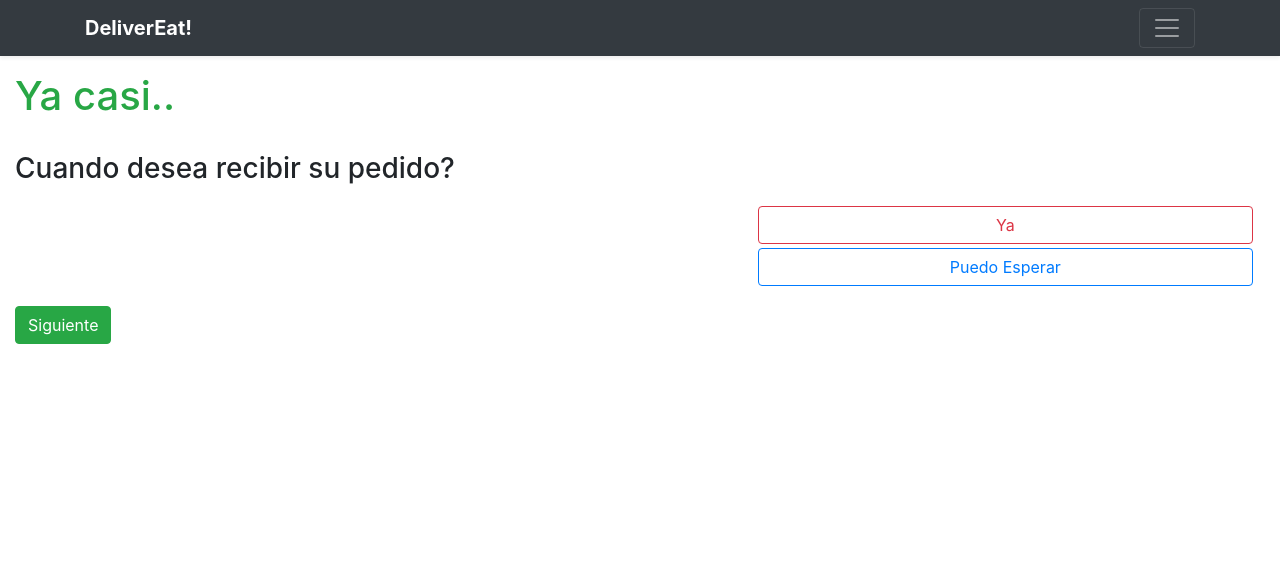
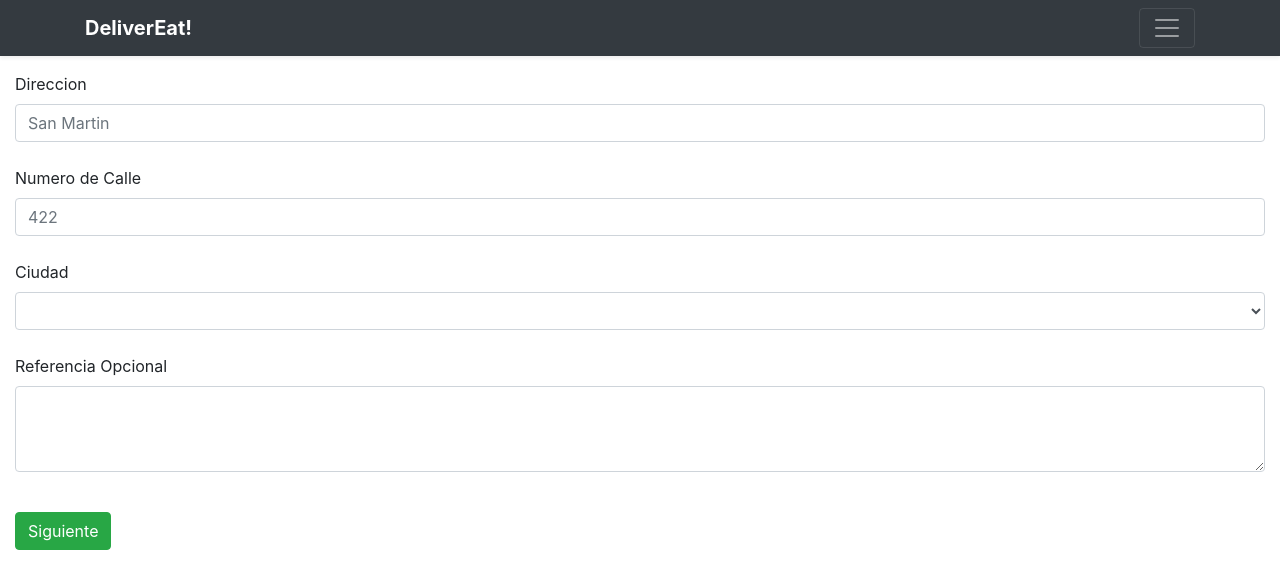
Before and after one commit to felipetillard/user-storyconfirmar-pedido, an Angular app: page / in a window 1280 px wide. Shown: the top 588 px of the page. Built offline with nearby package versions, Linux system fonts and the light colour scheme.

Commit message:
1 file modified

```diff
--- a/src/app/components/confirm-order/confirm-order.component.ts
+++ b/src/app/components/confirm-order/confirm-order.component.ts
@@ -8,7 +8,7 @@ import { FormBuilder, FormGroup, Validators } from "@angular/forms";
 export class ConfirmOrderComponent implements OnInit {
   creditCard:boolean = false;
   montoPago:number = 500;
-  page:number = 2;
+  page:number = 0;
   btnOne:string = 'Atras';
   btnTwo:string = 'Siguiente';
   payMethod:boolean = false;
```
